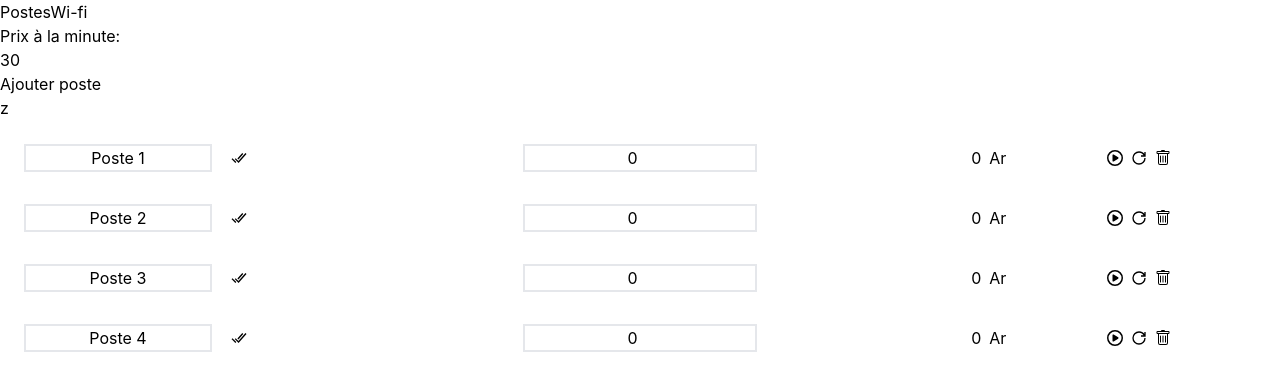
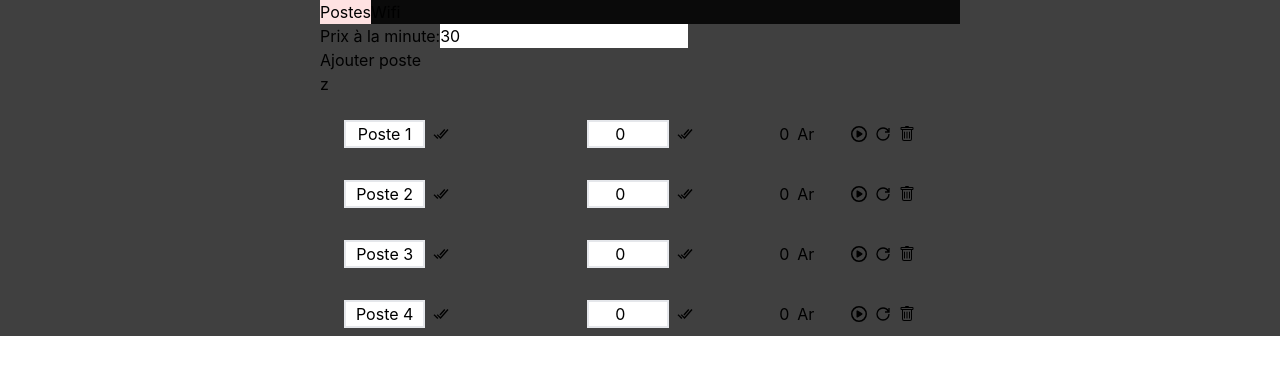
Before and after one commit to mahery76/CybercafeTimer, a React (Create React App) app: page / in a window 1280 px wide. Shown: the top 390 px of the page. Built offline with nearby package versions, Linux system fonts and the light colour scheme.

Commit message:
feat: style header

```diff
--- a/src/api/computersApi.js
+++ b/src/api/computersApi.js
@@ -34,23 +34,18 @@ export const updateComputerTime = (computer_id, hours, minutes, seconds) => {
   })
 }
 
-export const editNameComputer = (computer_name, computer_id) => {
-  console.log(computer_name, computer_id)
+export const editComputerName = (computer_name, computer_id) => {
   db.computers
   .where("computer_id").equals(computer_id)
   .modify({computer_name: computer_name})
-  .then(updated => {
-    if(updated){
-      console.log("updtated successfully")
-    }
-    else{
-      console.log("no matched record")
-    }
-  })
-  .catch(error => {
-     console.error("failed", error)
-  })
 }
+
+export const editComputerFee = (computer_fee, computer_id) => {
+  db.computers
+  .where("computer_id").equals(computer_id)
+  .modify({computer_fee: Number(computer_fee)})
+}
+
 
 export const deleteComputer = async (computer_id,computerList, setComputerList) => {
     const confirmed = window.confirm(`Voulez-vous supprimer le poste ${computer_id}`)
--- a/src/components/ComputerItem.jsx
+++ b/src/components/ComputerItem.jsx
@@ -1,5 +1,9 @@
 import React, { useEffect, useRef, useState } from "react";
-import { editNameComputer, updateComputerTime } from "../api/computersApi";
+import {
+  editComputerFee,
+  editComputerName,
+  updateComputerTime,
+} from "../api/computersApi";
 import { BsTrash } from "react-icons/bs";
 import { GrPowerReset } from "react-icons/gr";
 import { FaRegCirclePause } from "react-icons/fa6";
@@ -9,7 +13,7 @@ import { IoCheckmarkDoneSharp } from "react-icons/io5";
 import bipsong from "../assets/beepb.wav";
 
 const ComputerName = ({
-  isSelected,
+  isNameSelected,
   computer_name,
   setComputer_name,
   validateComputerName,
@@ -17,9 +21,12 @@ const ComputerName = ({
 }) => {
   return (
     <div className="flex gap-2 items-center ">
+      {/* computer name input and computer name */}
       <div className="w-5/6 cursor-pointer text-center">
-        <div className={isSelected ? "hidden" : "block"}>{computer_name}</div>
-        <div className={isSelected ? "block" : "hidden"}>
+        <div className={isNameSelected ? "hidden" : "block"}>
+          {computer_name}
+        </div>
+        <div className={isNameSelected ? "block" : "hidden"}>
           <input
             className="border-[2px] border-grey-100 w-full text-center"
             type="text"
@@ -33,16 +40,16 @@ const ComputerName = ({
           />
         </div>
       </div>
-      {/* edit and validate computer name */}
+      {/* edit and validate computer name controllers */}
       <div className="w-1/6 cursor-pointer flex justify-center items-center">
         <div
-          className={`${isSelected ? "hidden" : "block"}`}
+          className={`${isNameSelected ? "hidden" : "block"}`}
           onClick={() => selectComputerName()}
         >
           <FaRegEdit />
         </div>
         <div
-          className={isSelected ? "block" : "hidden"}
+          className={isNameSelected ? "block" : "hidden"}
           onClick={() => validateComputerName()}
         >
           <IoCheckmarkDoneSharp />
@@ -57,7 +64,7 @@ const ComputerTime = ({ hours, minutes, seconds }) => {
     <div className="flex justify-center items-center">
       <div
         className={`
-    ${(seconds > 0 || minutes > 0 || hours > 0) ? "block" : "hidden"}
+    ${seconds > 0 || minutes > 0 || hours > 0 ? "block" : "hidden"}
     flex justify-center items-center
     `}
       >
@@ -69,21 +76,56 @@ const ComputerTime = ({ hours, minutes, seconds }) => {
   );
 };
 
-const ComputerFee = ({ computerFee, setComputerFee, currentComputerFee }) => {
+const ComputerFee = ({
+  isFeeSelected,
+  computer_fee,
+  setComputer_fee,
+  currentcomputer_fee,
+  validateComputerFee,
+  selectComputerFee,
+}) => {
   return (
     <>
-      <div>
-        <input
-          type="number"
-          value={computerFee}
-          onChange={(e) => setComputerFee(() => e.target.value)}
-          className="border-[2px] border-grey-100 w-full text-center"
-        />
+      <div className="flex gap-2 items-center ">
+        {/* computer fee input and computer fee */}
+        <div className="w-5/6 cursor-pointer text-center">
+          <div className={isFeeSelected ? "hidden" : "block"}>
+            {computer_fee}
+          </div>
+          <div className={isFeeSelected ? "block" : "hidden"}>
+            <input
+              className="border-[2px] border-grey-100 w-full text-center"
+              type="number"
+              value={computer_fee}
+              onChange={(e) => setComputer_fee(() => e.target.value)}
+              onKeyDown={(e) => {
+                if (e.key === "Enter") {
+                  validateComputerFee();
+                }
+              }}
+            />
+          </div>
+        </div>
+        {/* edit and validate computer fee controllers */}
+        <div className="w-1/6 cursor-pointer flex justify-center items-center">
+          <div
+            className={`${isFeeSelected ? "hidden" : "block"}`}
+            onClick={() => selectComputerFee()}
+          >
+            <FaRegEdit />
+          </div>
+          <div
+            className={isFeeSelected ? "block" : "hidden"}
+            onClick={() => validateComputerFee()}
+          >
+            <IoCheckmarkDoneSharp />
+          </div>
+        </div>
       </div>
 
       {/* current computer fee */}
       <div className="flex items-center justify-end gap-2">
-        <span>{currentComputerFee}</span>
+        <span>{currentcomputer_fee}</span>
         <span>Ar</span>
       </div>
     </>
@@ -141,16 +183,16 @@ const ComputerControllers = ({
 };
 
 const ComputerItem = ({ computer, handleDelete, feePerMinute }) => {
-  const [isSelected, setIsSelected] = useState(true);
+  const [isNameSelected, setIsNameSelected] = useState(true);
   const [computer_name, setComputer_name] = useState(computer.computer_name);
 
   const validateComputerName = (computer_id) => {
-    setIsSelected(() => false);
-    editNameComputer(computer_name, computer_id);
+    setIsNameSelected(() => false);
+    editComputerName(computer_name, computer_id);
   };
 
   const selectComputerName = () => {
-    setIsSelected(() => true);
+    setIsNameSelected(() => true);
   };
 
   const [isRunning, setIsRunning] = useState(false);
@@ -158,11 +200,20 @@ const ComputerItem = ({ computer, handleDelete, feePerMinute }) => {
   const [hours, setHours] = useState(computer.hours);
   const [minutes, setMinutes] = useState(computer.minutes);
   const [seconds, setSeconds] = useState(computer.seconds);
-  const currentComputerFee = feePerMinute * minutes;
-  const [computerFee, setComputerFee] = useState(0);
+  const [isFeeSelected, setIsFeeSelected] = useState(true);
+  const [computer_fee, setComputer_fee] = useState(computer.computer_fee);
+  const currentcomputer_fee = feePerMinute * minutes;
   const [isTimeOut, setIsTimeOut] = useState(false);
+  const audioRef = useRef(null);
 
-  const audioRef = useRef(null);
+  const validateComputerFee = (computer_id) => {
+    setIsFeeSelected(() => false);
+    editComputerFee(computer_fee, computer_id);
+  };
+
+  const selectComputerFee = () => {
+    setIsFeeSelected(() => true);
+  };
 
   useEffect(() => {
     if (isRunning) {
@@ -190,16 +241,15 @@ const ComputerItem = ({ computer, handleDelete, feePerMinute }) => {
   }, [isRunning]);
 
   useEffect(() => {
-    //here goes the put request of the time every second
+    //put request of the time every second
     updateComputerTime(computer.computer_id, hours, minutes, seconds);
 
     //beeps when finished
-    if (computerFee > 0 && currentComputerFee >= computerFee) {
+    if (computer_fee > 0 && currentcomputer_fee >= computer_fee) {
       audioRef.current.play();
       setIsTimeOut(() => true);
-    }
-    else{
-      setIsTimeOut(() => false)
+    } else {
+      setIsTimeOut(() => false);
     }
   }, [seconds]);
 
@@ -229,7 +279,7 @@ const ComputerItem = ({ computer, handleDelete, feePerMinute }) => {
     `}
     >
       <ComputerName
-        isSelected={isSelected}
+        isNameSelected={isNameSelected}
         computer_name={computer_name}
         setComputer_name={setComputer_name}
         validateComputerName={() => validateComputerName(computer.computer_id)}
@@ -244,9 +294,12 @@ const ComputerItem = ({ computer, handleDelete, feePerMinute }) => {
       />
 
       <ComputerFee
-        computerFee={computerFee}
-        setComputerFee={setComputerFee}
-        currentComputerFee={currentComputerFee}
+        isFeeSelected={isFeeSelected}
+        computer_fee={computer_fee}
+        setComputer_fee={setComputer_fee}
+        currentcomputer_fee={currentcomputer_fee}
+        validateComputerFee={() => validateComputerFee(computer.computer_id)}
+        selectComputerFee={selectComputerFee}
       />
 
       <ComputerControllers
@@ -259,5 +312,5 @@ const ComputerItem = ({ computer, handleDelete, feePerMinute }) => {
       />
     </div>
   );
-}
+};
 export default ComputerItem;
--- a/src/components/Layout.jsx
+++ b/src/components/Layout.jsx
@@ -1,15 +1,26 @@
-import React, { useState } from 'react'
-import { NavLink, Outlet } from 'react-router-dom'
-
+import React from "react";
+import { NavLink, Outlet } from "react-router-dom";
 function Layout() {
-
   return (
-    <div>
-      <NavLink to="/">Postes</NavLink>
-      <NavLink to="/wifi">Wi-fi</NavLink>
-      <Outlet/>
+    <div className="flex flex-col justify-center items-center bg-neutral-700">
+      <div className="max-w-[40rem]">
+        <div className="flex bg-neutral-950">
+          <NavLink
+            className={({ isActive }) => (isActive ? "bg-red-100" : "")}
+            to="/"
+          >
+            <div>Postes</div>
+          </NavLink>
+          <NavLink
+            to="/wifi"
+            className={({ isActive }) => (isActive ? "bg-red-100" : "")}
+          >
+            <div>Wifi</div>
+          </NavLink>
+        </div>
+        <Outlet />
+      </div>
     </div>
-  )
+  );
 }
-
-export default Layout
+export default Layout;
--- a/src/lib/indexedDb.js
+++ b/src/lib/indexedDb.js
@@ -6,6 +6,7 @@ const defaultComputers = [
     hours: 0,
     minutes: 0,
     seconds: 0,
+    computer_fee: 0,
     computer_description: ""
   },
   {
@@ -13,6 +14,7 @@ const defaultComputers = [
     hours: 0,
     minutes: 0,
     seconds: 0,
+    computer_fee: 0,
     computer_description: ""
   },
   {
@@ -20,6 +22,7 @@ const defaultComputers = [
     hours: 0,
     minutes: 0,
     seconds: 0,
+    computer_fee: 0,
     computer_description: ""
   },
   {
@@ -27,6 +30,7 @@ const defaultComputers = [
     hours: 0,
     minutes: 0,
     seconds: 0,
+    computer_fee: 0,
     computer_description: ""
   },
 ];
@@ -37,13 +41,14 @@ const defaultWifis = [
     hours: 0,
     minutes: 0,
     seconds: 0,
+    wifiFee: 0,
     computer_description: ""
   }
 ];
 export const db = new Dexie("cybercafedb");
 db.version(1).stores({
-  wifis: "++wifi_id, wifi_name, hours, minutes, seconds, wifi_description",
-  computers: "++computer_id, computer_name, hours, minutes, seconds, computer_description",
+  wifis: "++wifi_id, wifi_name, hours, minutes, seconds, wifiFee, wifi_description",
+  computers: "++computer_id, computer_name, hours, minutes, seconds, computer_fee, computer_description",
 });
 db.on("populate", () => {
   db.computers.bulkAdd(defaultComputers);
--- a/src/pages/ComputerPages.jsx
+++ b/src/pages/ComputerPages.jsx
@@ -20,9 +20,8 @@ function ComputerPages() {
   }, []);
 
   return (
-    <div>
-
-      <div>
+    <div className="">
+      <div className="flex">
         <div>Prix à la minute:</div>
         <div>
           <input
```
Also changed, not shown: utils/todo.md (+1 -1 lines).
